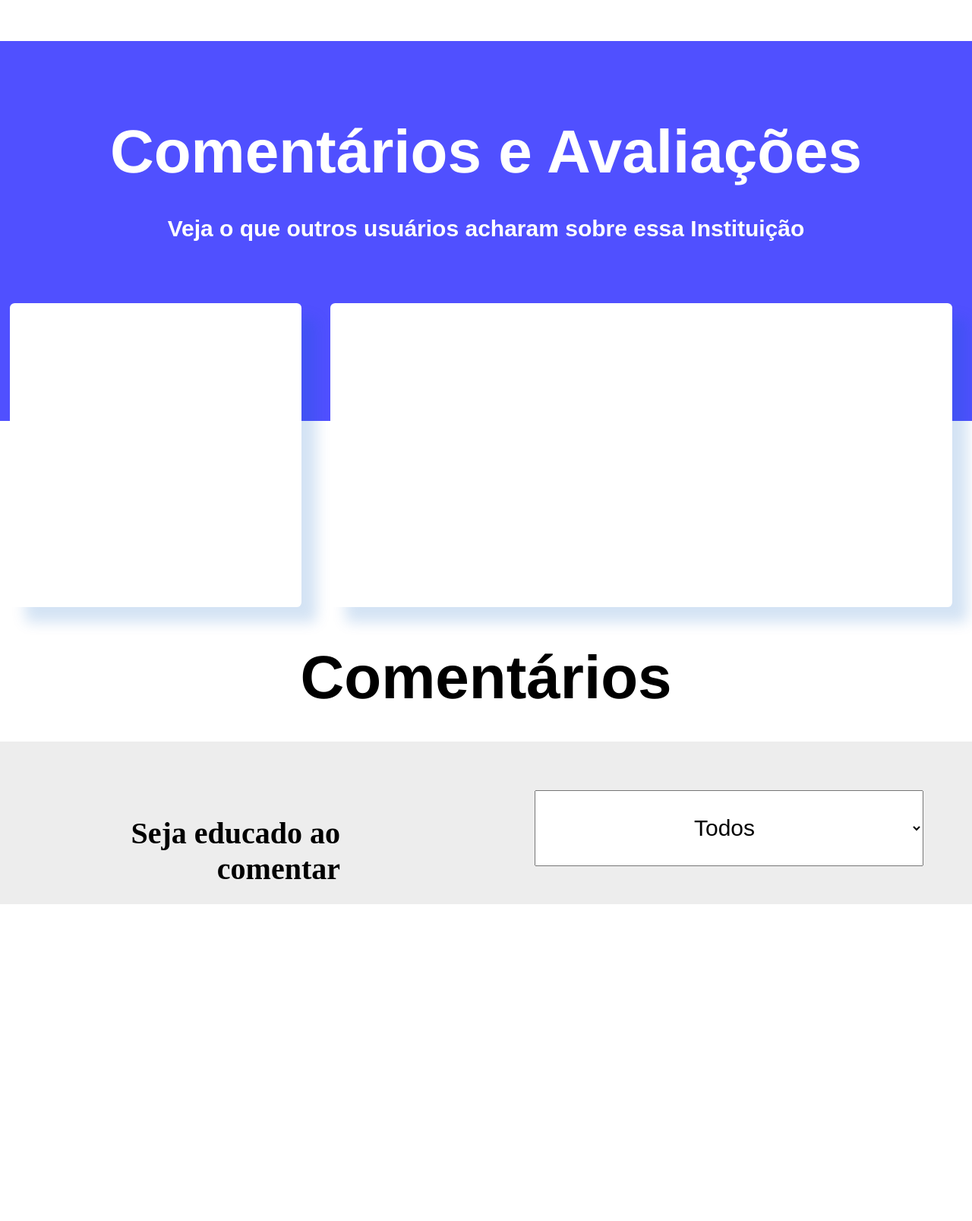
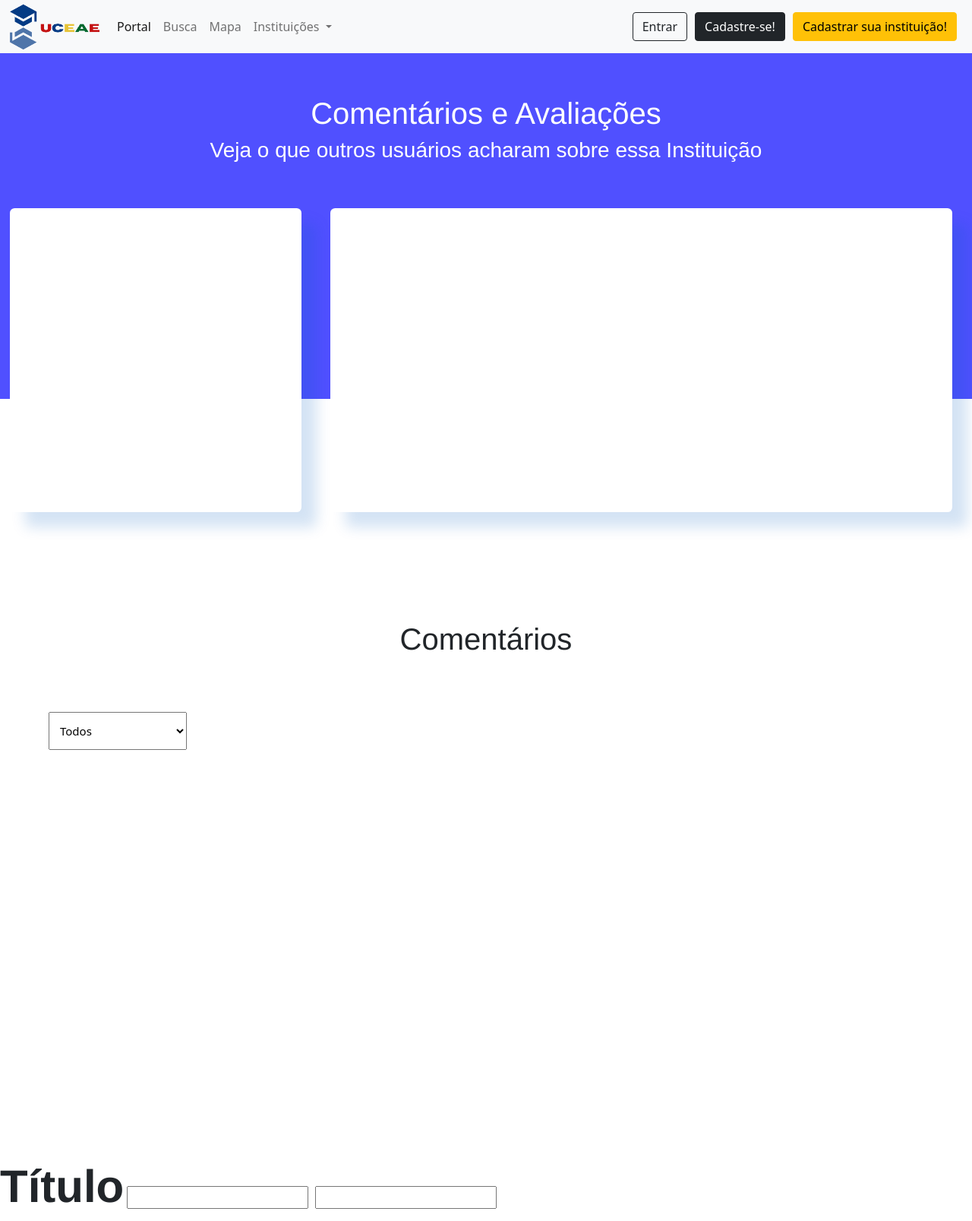
Before and after one commit to Eduardo5538/UCEAE, a PHP site: page /uceae-aluno/cadastroComentarios.php in a window 1280 px wide; the page is wider, and only the part inside the window is pictured. Shown: that part at 76% size. Before the commit the page ends 1190 px from the top of that part, so only its background shows below. Run offline with PHP 8.4, Linux system fonts and the light colour scheme.

Commit message:
alterando pagina comentario

```diff
--- a/uceae-aluno/cadastroComentarios.php
+++ b/uceae-aluno/cadastroComentarios.php
@@ -6,11 +6,76 @@
     <meta name="viewport" content="width=device-width, initial-scale=1.0">
     <link rel="stylesheet" href="css/cadastroComentarios.css">
     <title>Comentários</title>
+    <link href="https://cdn.jsdelivr.net/npm/bootstrap@5.0.2/dist/css/bootstrap.min.css" rel="stylesheet" integrity="sha384-EVSTQN3/azprG1Anm3QDgpJLIm9Nao0Yz1ztcQTwFspd3yD65VohhpuuCOmLASjC" crossorigin="anonymous">
+	<script src="https://cdn.jsdelivr.net/npm/bootstrap@5.0.2/dist/js/bootstrap.bundle.min.js" integrity="sha384-MrcW6ZMFYlzcLA8Nl+NtUVF0sA7MsXsP1UyJoMp4YLEuNSfAP+JcXn/tWtIaxVXM" crossorigin="anonymous"></script>
+    <link rel="stylesheet" href="https://unpkg.com/aos@next/dist/aos.css" />
+    <script src="https://ajax.googleapis.com/ajax/libs/jquery/3.6.0/jquery.min.js"></script>
 </head>
 <body>
+
+<!-- navbar -->
+
+<nav class="navbar navbar-expand-lg navbar-light bg-light" style="height: 70px;">
+    <a class="navbar-brand" href="#">
+      <img src="img/UCEAE2.png" alt="" width="130" height="" id="logo1">
+    </a>
+    <button class="navbar-toggler" type="button" data-bs-toggle="collapse" data-bs-target="#navbarSupportedContent" aria-controls="navbarSupportedContent" aria-expanded="false" aria-label="Toggle navigation">
+      <span class="navbar-toggler-icon"></span>
+    </button>
+    <div class="collapse navbar-collapse" id="navbarSupportedContent">
+      <ul class="navbar-nav me-auto mb-2 mb-lg-0" style="margin-left: 130px;">
+        <li class="nav-item">
+          <a class="nav-link active" aria-current="page" href="../index.php">Portal</a>
+        </li>
+        <li class="nav-item">
+          <a class="nav-link" href="#">Busca</a>
+        </li>
+        <li class="nav-item">
+          <a class="nav-link" href="uceae-aluno/brazil.php">Mapa</a>
+        </li>
+        <li class="nav-item dropdown">
+          <a class="nav-link dropdown-toggle" href="#" id="navbarDropdown" role="button" data-bs-toggle="dropdown" aria-expanded="false">
+            Instituições
+          </a>
+          <ul class="dropdown-menu" aria-labelledby="navbarDropdown">
+            <li><a class="dropdown-item" href="#">Públicas</a></li>
+            <li><a class="dropdown-item" href="#">Acessibilidade</a></li>
+            <li><a class="dropdown-item" href="#">Privadas</a></li>
+          </ul>
+        </li>
+      </ul>
+      <form class="d-flex">
+      	<div style="margin-right: 20px;">
+        <?php
+          session_start();
+          if(!isset($_SESSION['CNPJ'])){
+              echo "<button class='btn btn-outline-dark' type='button' style='margin-right: 10px;' data-bs-toggle='modal' data-bs-target='#ModalEntrar'>Entrar</button>";
+              echo "<a href='uceae-login/formularioAluno.php' class='btn btn-dark' tabindex='-1' style='margin-right: 10px;' role='button' aria-disabled='true'>Cadastre-se!</a>";
+              echo "<a href='uceae-login/formularioInst.php' class='btn btn-warning' tabindex='-1' role='button' aria-disabled='true'>Cadastrar sua instituição!</a>";
+          }
+        ?>
+          <?php
+
+            if(isset($_SESSION['CNPJ'])){
+              if($_SESSION['CNPJ'] != ''){
+                echo "<a href='uceae-instituicao/paginaInst.php' class='btn btn-warning' tabindex='-1' role='button' style='margin-right: 10px;' aria-disabled='true'>Sua página!</a>";
+                echo "<a href='uceae-login/unlogin.php' class='btn btn-danger' tabindex='-1' role='button' aria-disabled='true'>Deslogar</a>";
+
+              }
+            }
+
+          ?>
+    	  </div>
+      </form>
+    </div>
+  </div>
+  </nav>
+
+  <!-- Área de Gráficos -->
+
    <div class="topo">
-    <h1>Comentários e Avaliações</h1>
-    <h3>Veja o que outros usuários acharam sobre essa Instituição</h3>
+    <h1 class="h1">Comentários e Avaliações</h1>
+    <h3 class="h3">Veja o que outros usuários acharam sobre essa Instituição</h3>
     <div class="conteudo">
         <div class="info">
         </div>
@@ -18,15 +83,47 @@
         </div>
     </div>
    </div>
+
+    <!-- Área de Comentários -->
+
    <div class="comentarios">
     <h1 class="titulo">Comentários</h1>
     <div class="barra-filtro">
-        <h2 class="h2">Seja educado ao comentar</h2>
         <select name="filtro" id="filtro_tempo" class="tipo">
             <option value="todos">Todos</option>
             <option value="recentes">Mais Recentes Primeiro</option>
         </select>
     </div>
    </div>
+
+    <!-- Inserir Comentário -->
+
+     <label for="Titulo" class="titulo-comentario">Título</label>
+        <input type="text" name="titulo" id="txt_titulo" class="input-text">
+     <label for="Comentário" class="texto-comentario"></label>
+        <input type="text" name="comentario" id="txt_comentario" class="input-text">
+
+   <!-- Modal -->
+
+    <div class="modal fade" id="ModalEntrar" tabindex="-1" aria-labelledby="ModalLabelEntrar" aria-hidden="true">
+    <div class="modal-dialog modal-dialog-centered">
+        <div class="modal-content">
+        <div class="modal-header text-center">
+            <h5 class="modal-title entrar-titulo w-100" id="ModalLabelEntrar">Entrar</h5>
+            <button type="button" class="btn-close" data-bs-dismiss="modal" aria-label="Close"></button>
+        </div>
+        <div class="modal-body" style="margin: 0 25% 0 25%;">
+            <form method="POST" name="loginform" id='loginform'>
+                <input class="form-control" type="text" placeholder="Login" name='login' id='login'>
+                <br>
+                <input class="form-control" type="password" placeholder="Senha" name='senha' id='senha'>
+        </div>
+                <div class="modal-footer justify-content-center">
+                <button type="button" class="btn btn-secondary btn-block" style="width: 50%;" onclick='logar();'>Entrar</button>
+                </div>
+            </form>
+        </div>
+    </div>
+    </div>
 </body>
 </html>
--- a/uceae-aluno/css/cadastroComentarios.css
+++ b/uceae-aluno/css/cadastroComentarios.css
@@ -1,9 +1,19 @@
+/* Main */
+
 body, html{
     margin: 0;
     padding: 0;
     height: 100%;
     width: 100%;
     box-sizing: border-box;
+}
+
+#logo1{
+	position: absolute;
+	margin: 0 auto;
+	margin-bottom: 15px;
+	top: 4px;
+	left: 5px;
 }
 
 h1{
@@ -22,6 +32,7 @@ h3{
     height: 500px;
     color: white;
     text-align: center;
+    margin-top: -3.5%;
 }
 
 .info{
@@ -62,7 +73,6 @@ h3{
 /* Barra de Filtro */
 
 .barra-filtro{
-    background-color: rgba(0, 0, 0, .07);
     width: 100%;
     height: 150px;
     text-align: left;
@@ -75,10 +85,10 @@ h3{
 
 .tipo{
     padding: 10px;
-    width: 40%;
-    font-size: 30px;
-    height:100px;
-    text-align: center;
+    width: 15%;
+    font-size: 15px;
+    height:50px;
+    text-align: left;
 }
 
 .h2{
@@ -86,3 +96,10 @@ h3{
     text-align: right;
     width: 30%;
 }
+
+.titulo-comentario{
+    font-size: 60px;
+    text-align: left;
+    font-weight: 700;
+    font-family: 'Franklin Gothic Medium', 'Arial Narrow', Arial, sans-serif;
+}
```
